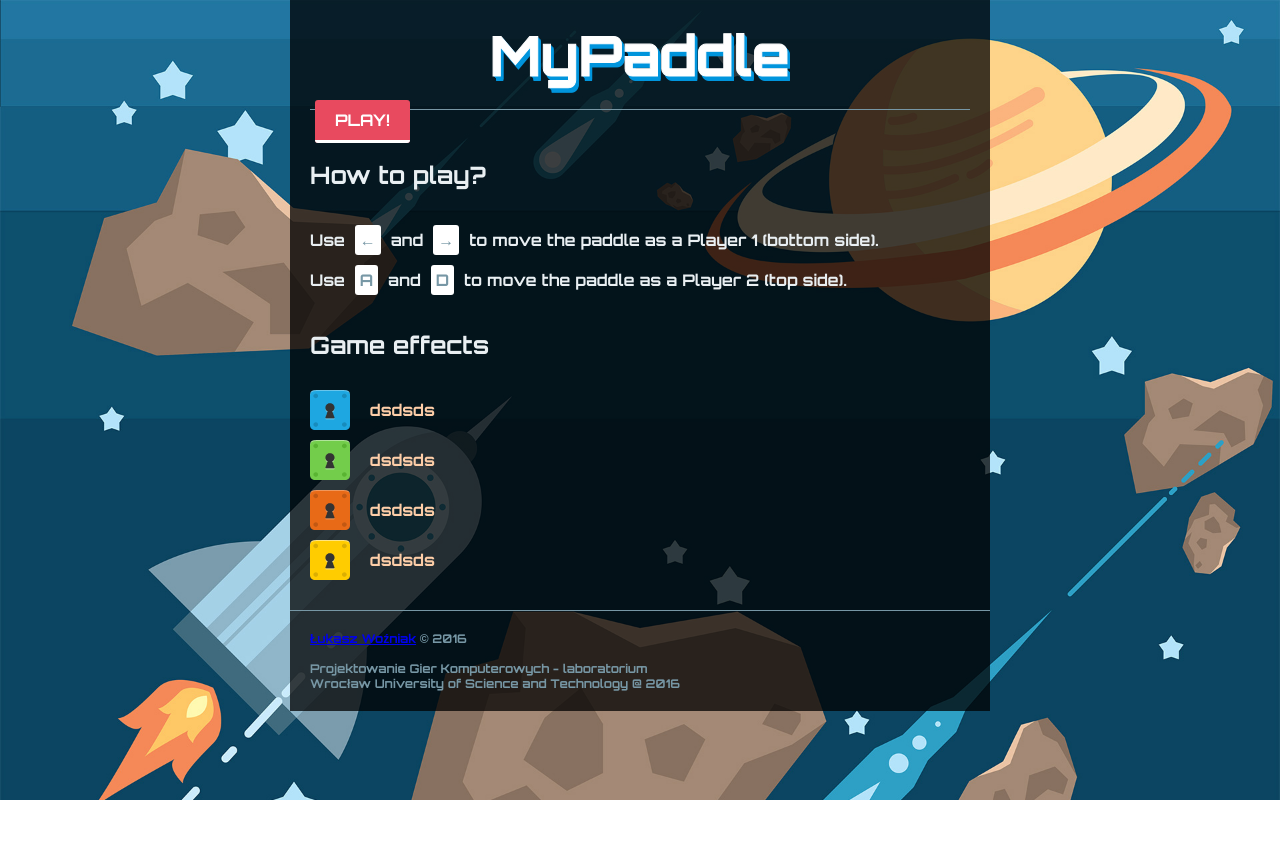
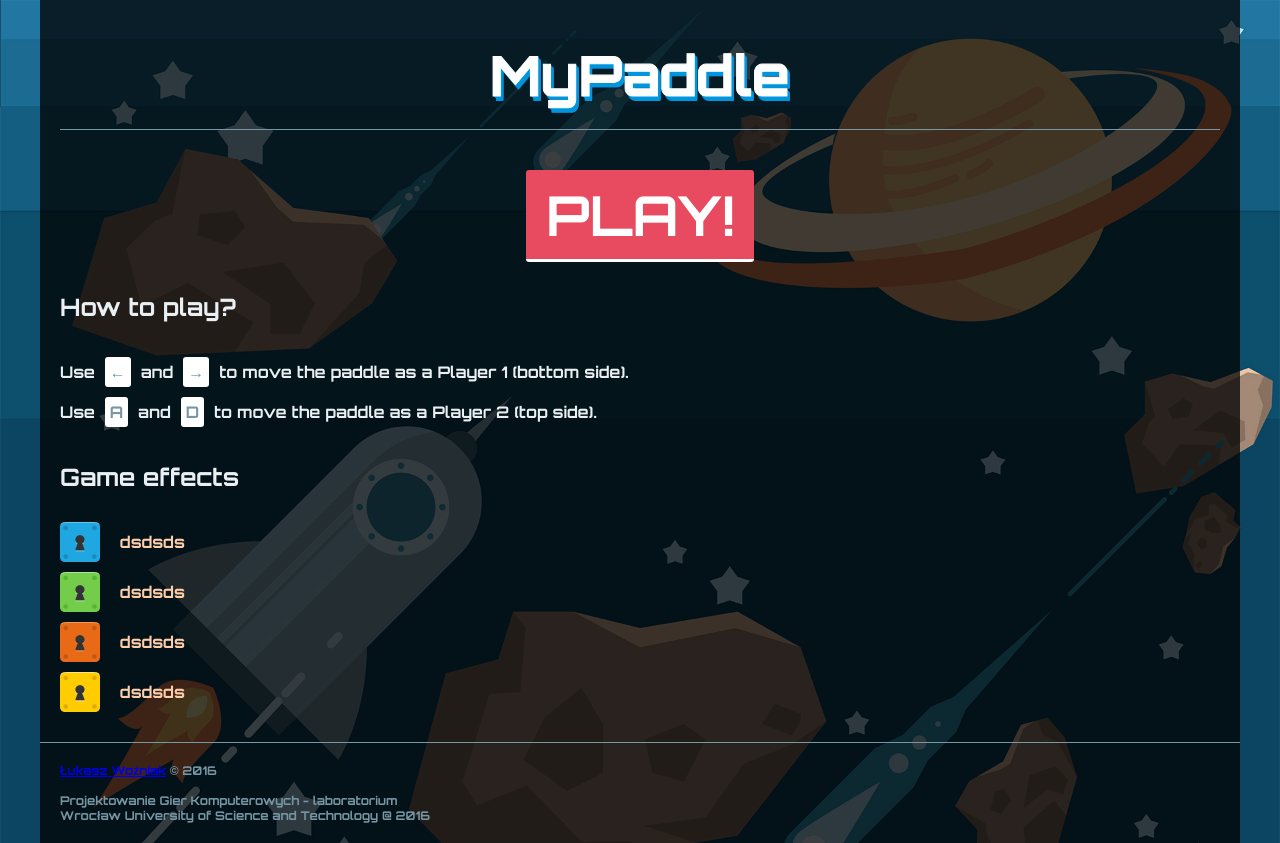
Before and after one commit to wozniaklukasz/MyPaddle, a website: page app/index.html in a window 1280 px wide. Before the commit the page ends 800 px from the top, so only its background shows below. Drawn offline with Linux system fonts and the light colour scheme.

Commit message:
Add containers

```diff
--- a/app/index.html
+++ b/app/index.html
@@ -11,11 +11,12 @@
 
 <body>
     <header>
+      <div class="container">
         <h1>MyPaddle</h1>
+      </div>
     </header>
-    <section id="intro">
-      <div class="clr"></div>
-      <span class="btn play-btn">PLAY!</span>
+    <section id="intro"><div class="container">
+      <span class="btn play-btn btn-center">PLAY!</span>
       <h2>How to play?</h2>
       <p>Use <span class="keyboard-button">&#8592;</span> and <span class="keyboard-button">&#8594;</span> to move the paddle as a Player 1 (bottom side).</p>
       <p>Use <span class="keyboard-button">A</span> and <span class="keyboard-button">D</span> to move the paddle as a Player 2 (top side).</p>
@@ -36,9 +37,8 @@
         <img id="brick-effect-4" src="images/brick/brick-effect-4.png" width="40" height="40">
         <span>dsdsds</span>
       </div>
-      <div class="clr"></div>
-    </section>
-    <section id="game">
+    </div></section>
+    <section id="game"><div class="container">
         <div class="player-arena">
             <h3>Player 1</h3>
             <p>Lives: <span id="player1-lives"></span></p>
@@ -69,8 +69,8 @@
             <h3>Player 2</h3>
             <p>Lives: <span id="player2-lives"></span></p>
         </div>
-    </section>
-    <section class="canvas-graphics">
+    </div></section>
+    <section class="canvas-graphics"><div class="container">
         <img id="brick-1-live" src="images/brick/brick-1-live.png" width="40" height="40">
         <img id="brick-2-live" src="images/brick/brick-2-live.png" width="40" height="40">
         <img id="brick-3-live" src="images/brick/brick-3-live.png" width="40" height="40">
@@ -78,8 +78,8 @@
         <img id="ball-1" src="images/ball/ball-1.png" width="20" height="20">
         <img id="ball-2" src="images/ball/ball-2.png" width="20" height="20">
         <img id="paddle-img" src="images/paddle.png" width="150" height="5">
-    </section>
-    <footer>
+    </div></section>
+    <footer><div class="container">
         <p><a href="https://github.com/wozniaklukasz" target="_blank">Łukasz Woźniak</a> &copy; 2016 </p>
         <p>
             <br/>Projektowanie Gier Komputerowych - laboratorium
--- a/app/less/style.less
+++ b/app/less/style.less
@@ -20,14 +20,18 @@ body {
 header,
 section,
 footer {
-	width: 700px;
-	margin: 0 auto;
-	background: rgba(0, 0, 0, 0.75);;
-	padding: 0 20px;
-}
-
-footer {
-	padding-bottom: 20px;
+	.container {
+		position: relative;
+		margin-right: auto;
+    margin-left: auto;
+		width: 1200px;
+		background: rgba(0, 0, 0, 0.75);
+		padding: 20px;
+		&:before,&:after {
+			display: table;
+    content: " ";
+		}
+	}
 }
 
 .btn {
@@ -35,6 +39,7 @@ footer {
 	border-radius: 3px;
 	border-bottom: 3px solid;
 	cursor: pointer;
+	font-size: 55px;
 }
 
 span {
@@ -78,10 +83,13 @@ h2 {
 
 footer {
 	color: @color-grey;
+
+
+
+	font-size: 12px;
+.container {
 	border-top: 1px solid @color-grey;
-	padding-top: 20px;
-	font-size: 12px;
-
+}
 	a {
 		&:visited,&:focus {
 			color: @color-red;
@@ -154,6 +162,7 @@ section#game {
 	}
 }
 
-.clr {
-	display: inline-block;
+.btn-center {
+	margin:0 auto;
+	display: table;
 }
```
Also changed, not shown: app/css/style.css.
